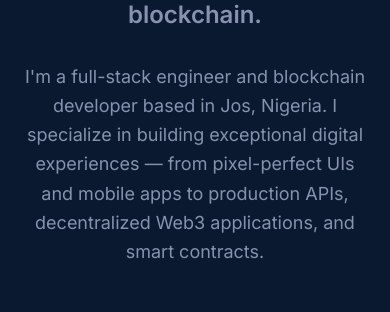
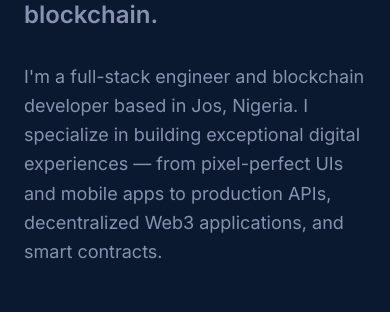
Before and after one commit to Clement-coder/clemscoder, a React (Vite) app: page / in a window 390 px wide. Shown: the part 309-621 px from the top of the page. Built offline with nearby package versions, Linux system fonts and the light colour scheme; no server answers.

Commit message:
fix: hero always left-aligned

```diff
--- a/src/components/Hero.jsx
+++ b/src/components/Hero.jsx
@@ -40,7 +40,7 @@ const TypingName = () => {
 };
 
 const Hero = () => (
-  <section className="min-h-screen flex flex-col justify-center pt-24 pb-16 text-center sm:text-left">
+  <section className="min-h-screen flex flex-col justify-center pt-24 pb-16 text-left">
     <motion.p {...fadeUp(0.2)} className="font-mono text-green text-base mb-5">
       Hi, my name is
     </motion.p>
@@ -53,7 +53,7 @@ const Hero = () => (
       I build for the web, mobile & blockchain.
     </motion.h2>
 
-    <motion.p {...fadeUp(0.5)} className="max-w-xl text-slate text-lg leading-relaxed mb-12 mx-auto sm:mx-0">
+    <motion.p {...fadeUp(0.5)} className="max-w-xl text-slate text-lg leading-relaxed mb-12">
       I'm a full-stack engineer and blockchain developer based in Jos, Nigeria. I specialize in
       building exceptional digital experiences — from pixel-perfect UIs and mobile apps to
       production APIs, decentralized Web3 applications, and smart contracts.
```
